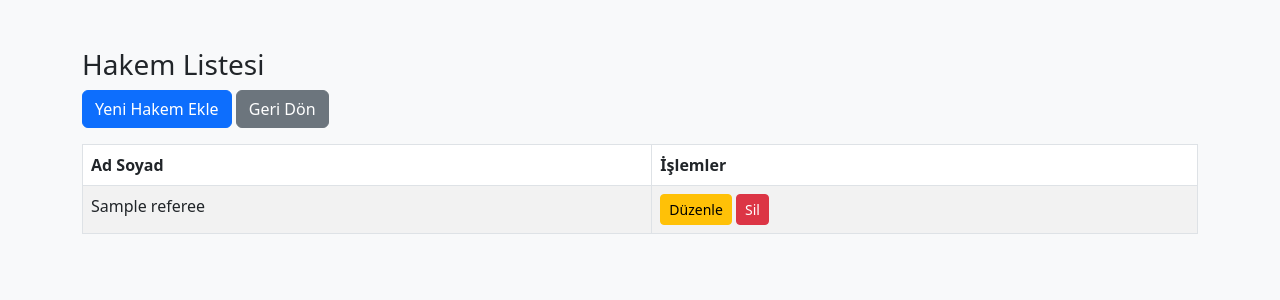
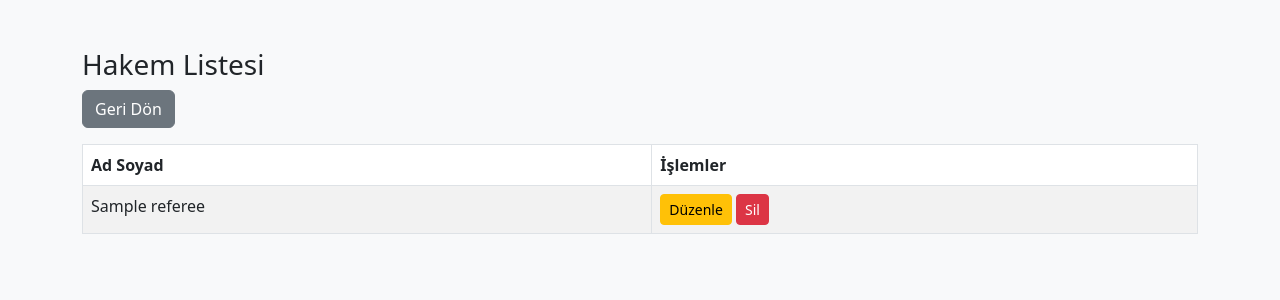
Before and after one commit to beyzzk/hakem-takip-sistemi, a PHP site: page /referees.php in a window 1280 px wide. Shown: the top 300 px of the page. Run offline with PHP 8.4, Linux system fonts and the light colour scheme; the visitor is signed in with stand-in values (Sample User, id 1); tables that the repository leaves empty or names only in its code hold one stand-in row (values such as "Sample post").

Commit message:
README güncellendi.

```diff
--- a/referees.php
+++ b/referees.php
@@ -21,7 +21,6 @@ $referees = $stmt->fetchAll();
 <body class="bg-light">
 <div class="container mt-5">
     <h3>Hakem Listesi</h3>
-    <a href="add_referee.php" class="btn btn-primary mb-3">Yeni Hakem Ekle</a>
     <a href="dashboard.php" class="btn btn-secondary mb-3">Geri Dön</a>
 
     <table class="table table-striped table-bordered">
```
Also changed, not shown: README.md.
